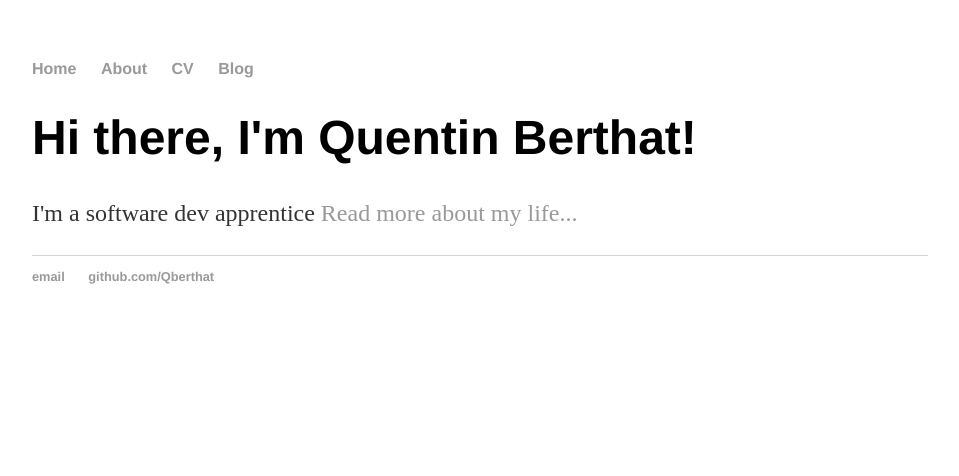
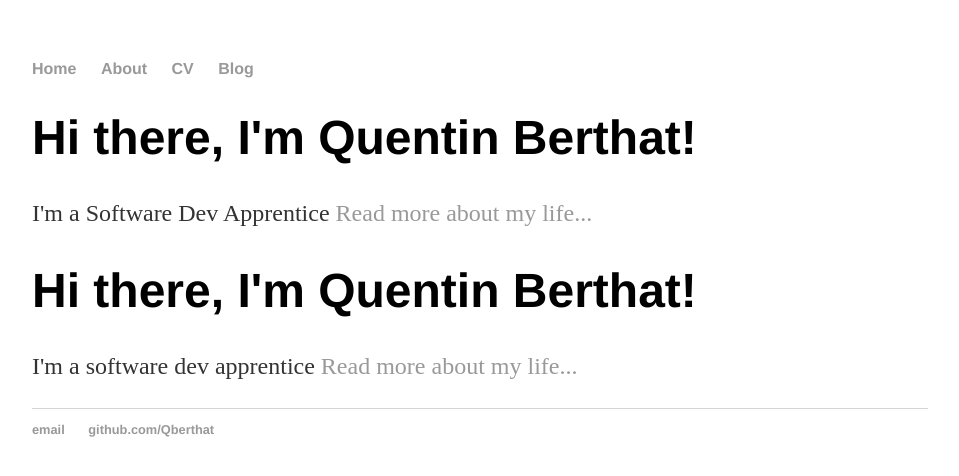
Before and after one commit to Qberthat/qberthat1.github.io, a Jekyll site: the page built from index.html, in a window 1280 px wide. Shown: the top 476 px of the page, without its empty margins (160-1119 px from the left). Built offline with Jekyll 4.4.1, drawn with Linux system fonts in a browser that asks for light colours.

Commit message:
Update index.html
Update index to use default layout

```diff
--- a/index.html
+++ b/index.html
@@ -1,30 +1,8 @@
-<!DOCTYPE html>
-<html>
-	<head>
-		<title>Quentin Berthat</title>
-		<!-- link to main stylesheet -->
-		<link rel="stylesheet" type="text/css" href="/css/main.css">
-	</head>
-	<body>
-		<nav>
-    		<ul>
-        		<li><a href="/">Home</a></li>
-	        	<li><a href="/about">About</a></li>
-        		<li><a href="/cv">CV</a></li>
-        		<li><a href="/blog">Blog</a></li>
-    		</ul>
-		</nav>
-		<div class="container">
-    		<div class="blurb">
-        		<h1>Hi there, I'm Quentin Berthat!</h1>
-				<p>I'm a software dev apprentice <a href="/about">Read more about my life...</a></p>
-    		</div><!-- /.blurb -->
-		</div><!-- /.container -->
-		<footer>
-    		<ul>
-        		<li><a href="mailto:quentin-berthat@web.de">email</a></li>
-        		<li><a href="https://github.com/Qberthat">github.com/Qberthat</a></li>
-			</ul>
-		</footer>
-	</body>
-</html>
+---
+layout: default
+title: Quentin Berthat, Software Dev Apprentice
+---
+<div class="blurb">
+	<h1>Hi there, I'm Quentin Berthat!</h1>
+	<p>I'm a Software Dev Apprentice <a href="/about">Read more about my life...</a></p>
+</div><!-- /.blurb -->
```
